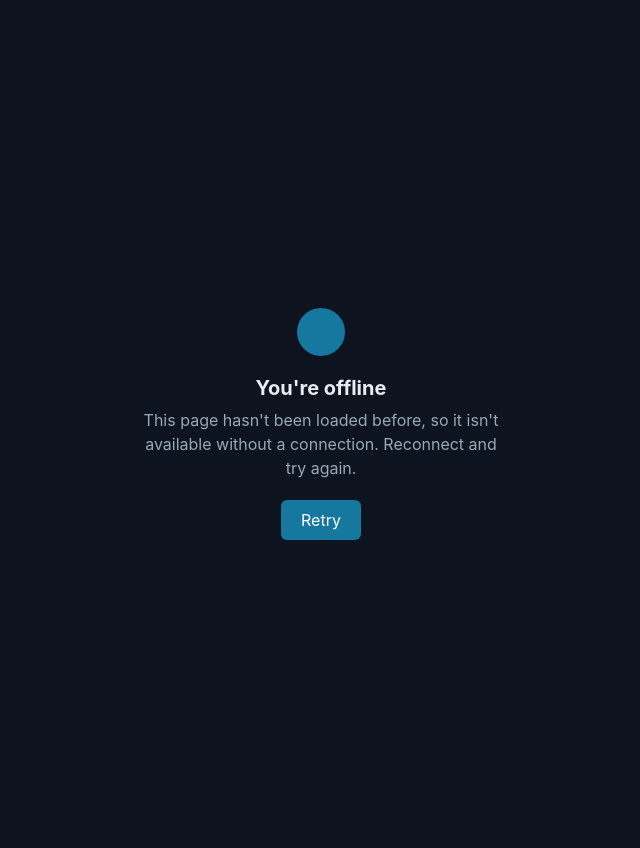
After one commit to the-roshandahal/IMSDjango, a Django app: page /offline/ in a window 1280 px wide. The commit adds this page. Shown: the whole page, without its empty margins (319-959 px from the left). Run offline with Django 5.2, Linux system fonts and the light colour scheme.

Commit message:
Make the app installable as a PWA with basic offline support
Adds a web app manifest, root-scoped service worker, and generated
app icons so the IMS installs to a home screen/dock like a native app
and stays usable on flaky connections (cached static assets, network-
first pages with a fallback to the last-seen copy or an offline page).
Also documents the new cleantech1.roshandahal.com.au host in the
.env.example reference for DJANGO_ALLOWED_HOSTS.

Co-Authored-By: Claude Sonnet 5 <noreply@anthropic.com>
Claude-Session: https://claude.ai/code/session_01CYDBefNVj9KnBLmtLZCHED

```diff
--- a/apps/core/urls_web.py
+++ b/apps/core/urls_web.py
@@ -7,4 +7,5 @@ app_name = "core_web"
 urlpatterns = [
     path("guide/", web_views.UserGuideView.as_view(), name="guide"),
     path("case-studies/<slug:slug>/", web_views.CaseStudyDetailView.as_view(), name="case-study"),
+    path("offline/", web_views.OfflineView.as_view(), name="offline"),
 ]
--- a/apps/core/web_views.py
+++ b/apps/core/web_views.py
@@ -2,6 +2,42 @@ from django.http import Http404
 from django.views.generic import TemplateView
 
 from apps.core.case_studies import get_adjacent_case_studies, get_case_study
+
+
+class ServiceWorkerView(TemplateView):
+    """Served at /sw.js (not /static/sw.js) so the default registration
+    scope covers the whole site, not just /static/. Rendered as a Django
+    template so {% static %} inside it resolves to whitenoise's hashed
+    filenames in prod. Cache-Control: no-cache forces the browser to
+    revalidate on every check instead of trusting its own HTTP cache on
+    top of the service worker update algorithm."""
+
+    template_name = "sw.js"
+    content_type = "application/javascript"
+
+    def render_to_response(self, context, **kwargs):
+        response = super().render_to_response(context, **kwargs)
+        response["Cache-Control"] = "no-cache"
+        response["Service-Worker-Allowed"] = "/"
+        return response
+
+
+class ManifestView(TemplateView):
+    """Web app manifest, served as a template (not a plain static file)
+    so icon URLs go through {% static %} and stay correct under
+    whitenoise's hashed filenames in prod."""
+
+    template_name = "manifest.json"
+    content_type = "application/manifest+json"
+
+
+class OfflineView(TemplateView):
+    """Self-contained fallback the service worker serves for navigations
+    that fail with no cached copy of the requested page -- must not pull
+    in app.css or fonts, since the whole point is it still renders with
+    no network."""
+
+    template_name = "offline.html"
 
 
 class UserGuideView(TemplateView):
--- a/config/urls.py
+++ b/config/urls.py
@@ -3,8 +3,16 @@ from django.contrib import admin
 from django.urls import include, path, re_path
 from django.views.static import serve as serve_media
 
+from apps.core import web_views as core_web_views
+
 urlpatterns = [
     path("admin/", admin.site.urls),
+    # Unprefixed on purpose: a service worker's default scope is the
+    # directory it's served from, so /static/sw.js would only ever be
+    # able to control /static/*. Serving it from the root gives it the
+    # whole site.
+    path("sw.js", core_web_views.ServiceWorkerView.as_view(), name="service-worker"),
+    path("manifest.json", core_web_views.ManifestView.as_view(), name="manifest"),
     path("", include("apps.accounts.urls")),
     path("api/", include("apps.catalogue.urls")),
     path("api/", include("apps.warehouses.urls")),
--- /dev/null
+++ b/templates/offline.html
@@ -0,0 +1,34 @@
+<!doctype html>
+<html lang="en">
+<head>
+<meta charset="utf-8">
+<meta name="viewport" content="width=device-width, initial-scale=1">
+<title>Offline — IMS</title>
+<style>
+  :root { color-scheme: light dark; }
+  body {
+    margin: 0; min-height: 100vh; display: flex; align-items: center; justify-content: center;
+    background: #0d1420; color: #e8edf2;
+    font-family: -apple-system, BlinkMacSystemFont, "Segoe UI", sans-serif;
+    text-align: center; padding: 24px;
+  }
+  .card { max-width: 360px; }
+  .dot { width: 48px; height: 48px; margin: 0 auto 20px; border-radius: 50%; background: #16789f; }
+  h1 { font-size: 1.25rem; margin: 0 0 8px; }
+  p { color: #9aa7b5; line-height: 1.5; margin: 0 0 20px; }
+  button {
+    font: inherit; padding: 10px 20px; border-radius: 6px; border: none;
+    background: #16789f; color: #fff; cursor: pointer;
+  }
+  button:hover { background: #115a7a; }
+</style>
+</head>
+<body>
+  <div class="card">
+    <div class="dot"></div>
+    <h1>You're offline</h1>
+    <p>This page hasn't been loaded before, so it isn't available without a connection. Reconnect and try again.</p>
+    <button onclick="location.reload()">Retry</button>
+  </div>
+</body>
+</html>
```
Also changed, not shown: templates/auth_base.html (+14 -0 lines), templates/base.html (+12 -0 lines), templates/sw.js (added, +75 -0 lines), static/img/icons/apple-touch-icon.png (added), static/img/icons/icon-192.png (added), static/img/icons/icon-512.png (added), static/img/icons/icon-maskable-192.png (added), static/img/icons/icon-maskable-512.png (added), templates/manifest.json (added), 1 other file.
